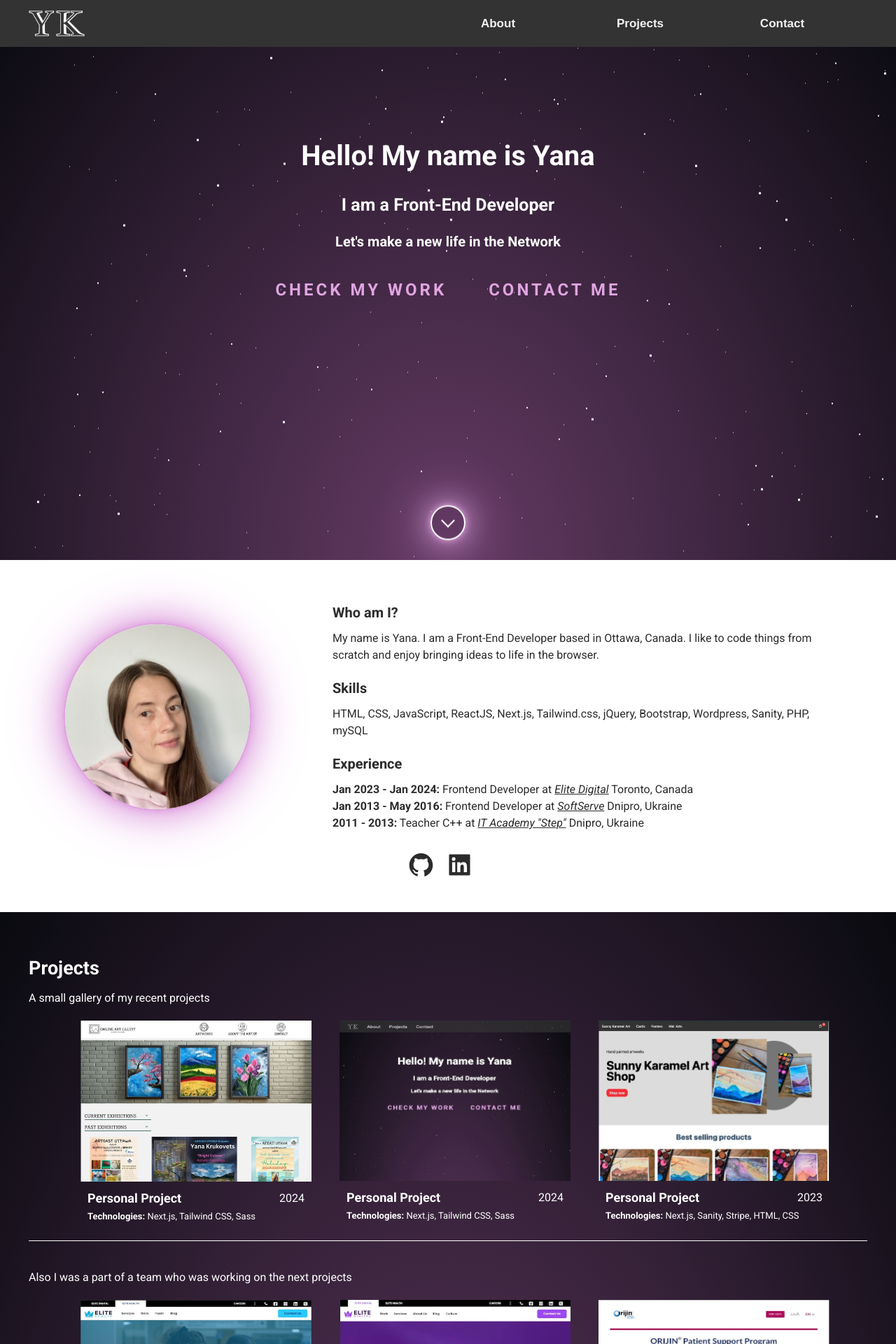
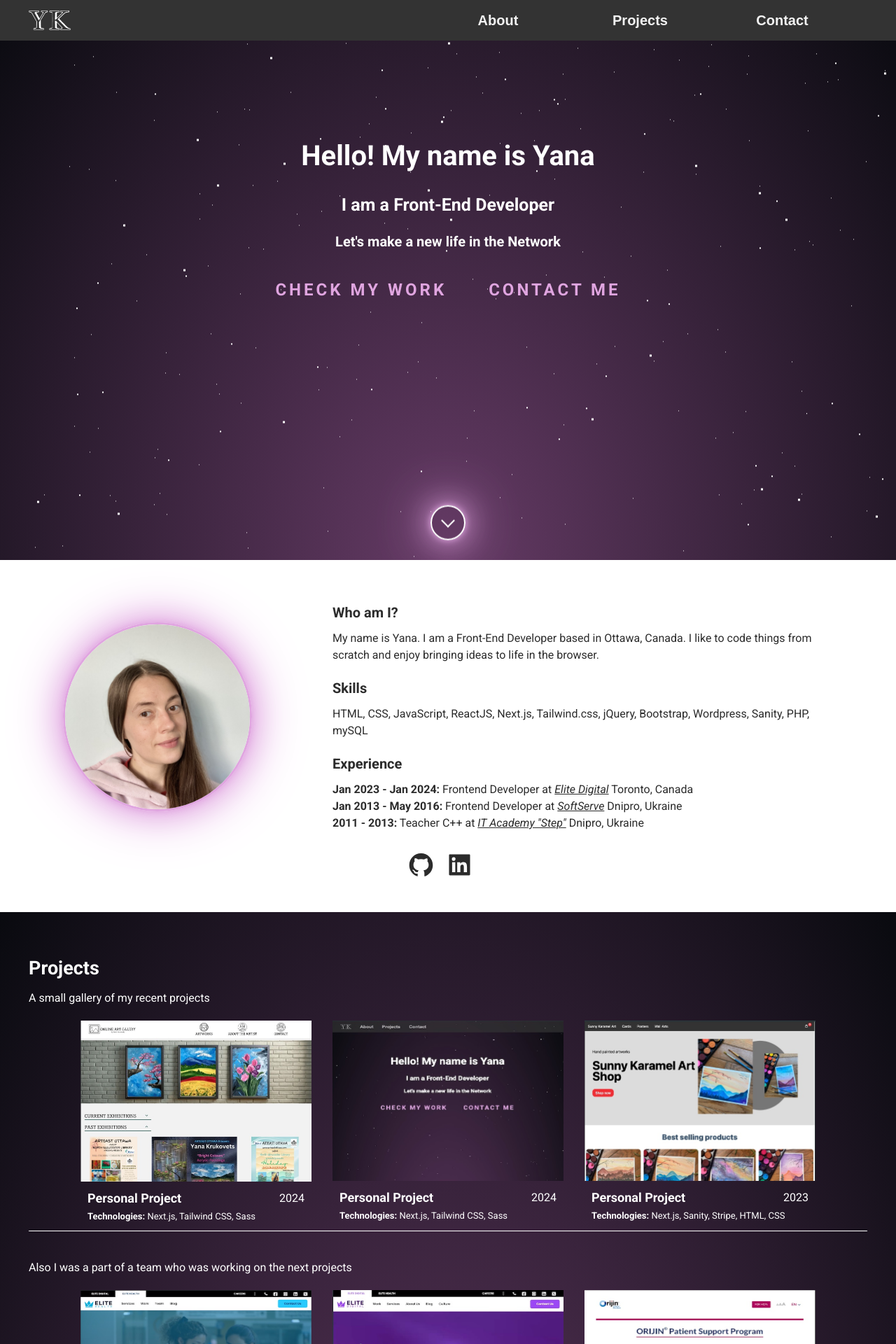
Before and after one commit to YanaKrukovets/yana_krukovets_portfolio, a Next.js app: page / in a window 1280 px wide. Shown: the top 1920 px of the page at 70% size. Built offline with nearby package versions, Linux system fonts and the light colour scheme; a web font is replaced by a local one.

Commit message:
mobile styles fix

```diff
--- a/components/BackToTopButton.js
+++ b/components/BackToTopButton.js
@@ -36,7 +36,7 @@ const BackToTopButton = () => {
     isVisible && (
       <button onClick={scrollToTop} className="back-to-top xxl:right-[20px]">
         <FontAwesomeIcon
-          className="w-4 inline mt-[7px]"
+          className="w-4 inline mt-[-1px]"
           icon={faAngleUp}
           color="#090a0f"
         />
--- a/components/Navbar.js
+++ b/components/Navbar.js
@@ -17,17 +17,17 @@ export default function Navbar() {
   nav = {
     item1: {
       label:
-        "<span class='whitespace-nowrap lg:whitespace-normal font-inka md:font-[500]'>About</span>",
+        "<span class='whitespace-nowrap lg:whitespace-normal text-[20px]'>About</span>",
       href: "/#about",
     },
     item2: {
       label:
-        "<span class='whitespace-nowrap lg:whitespace-normal font-inka md:font-[500]'>Projects</span>",
+        "<span class='whitespace-nowrap lg:whitespace-normal text-[20px]'>Projects</span>",
       href: "/#projects",
     },
     item3: {
       label:
-        "<span class='whitespace-nowrap lg:whitespace-normal font-inka md:font-[500]'>Contact</span>",
+        "<span class='whitespace-nowrap lg:whitespace-normal text-[20px]'>Contact</span>",
       href: "/#contact",
     },
   };
@@ -65,11 +65,11 @@ export default function Navbar() {
           <div className="flex justify-between max-w-wrapper px-5 mx-auto w-full">
             {/* Logo */}
             <div className="flex justify-between">
-              <div className="w-[80px] md:w-[50px] ">
+              <div className="w-[60px] md:w-[50px] ">
                 <Link href="/" passHref>
                   <Image
                     src="/images/logos/logo-en.png"
-                    className="w-full max-w-[80px] object-cover my-[15px]"
+                    className="w-full max-w-[60px] object-cover my-[15px]"
                     alt="YK - Yana Krukovets logo"
                     priority={true}
                     width={250}
@@ -142,7 +142,7 @@ export default function Navbar() {
             </div>
 
             {/* Language Toggle */}
-            <div className="flex-end ">
+            <div className="flex-end mt-[-9px]">
               <a
                 role="button"
                 ref={dropdown}
--- a/styles/components/_header.scss
+++ b/styles/components/_header.scss
@@ -105,7 +105,7 @@ header {
     }
 
     &.open span {
-      background: $color-middle-gray;
+      background: #fff;
 
       &:nth-child(1) {
         -webkit-transform: rotate(45deg);
--- a/styles/components/_home.scss
+++ b/styles/components/_home.scss
@@ -835,17 +835,12 @@
 .projects-container {
   display: flex;
   flex-wrap: wrap;
-  gap: 20px;
-  margin-left: 10px;
-  margin-right: 10px;
+  gap: 30px;
   justify-content: center;
   margin-top: 20px;
   width: 100%;
 }
-.projects-container > * + * {
-  margin-left: 20px;
-  margin-bottom: 15px;
-}
+
 .italic {
   text-decoration: underline;
 }
```
